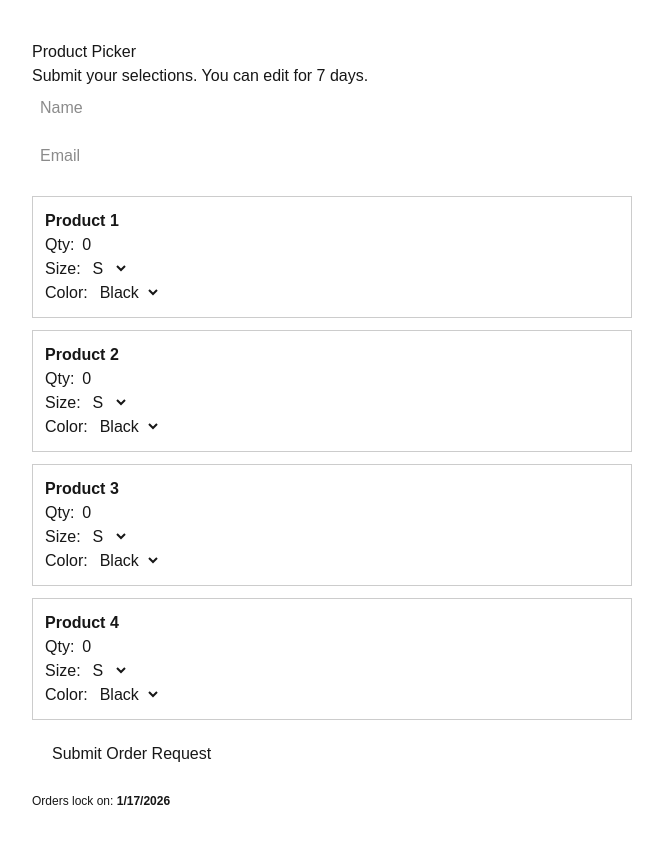
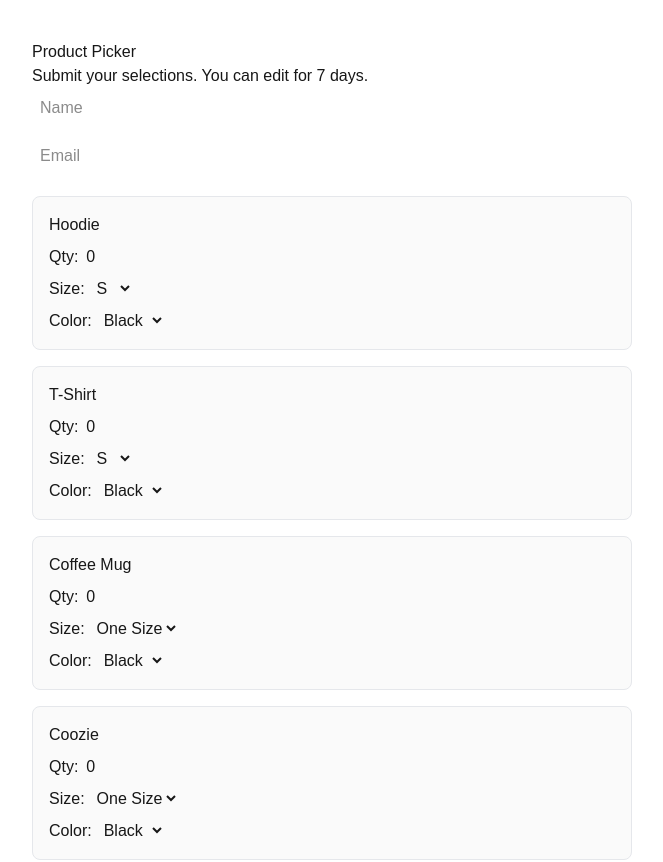
Before and after one commit to AlejandroD1999/product-picker, a Next.js app: page / in a window 1280 px wide. Shown: the top 862 px of the page, without its empty margins (308-971 px from the left). Built offline with nearby package versions, Linux system fonts and the light colour scheme.

Commit message:
Split products into qty/size/color columns and clean UI

```diff
--- a/app/api/orders/route.js
+++ b/app/api/orders/route.js
@@ -63,6 +63,7 @@ await sheets.spreadsheets.values.append({
     ]]
   }
 });
+
     return NextResponse.json({ ok: true });
   } catch (e) {
     console.error(e);
--- a/app/page.tsx
+++ b/app/page.tsx
@@ -10,10 +10,10 @@ type Product = {
 };
 
 const PRODUCTS: Product[] = [
-  { id: "p1", name: "Product 1", sizes: ["S", "M", "L", "XL"], colors: ["Black", "Green"] },
-  { id: "p2", name: "Product 2", sizes: ["S", "M", "L", "XL"], colors: ["Black", "Green"] },
-  { id: "p3", name: "Product 3", sizes: ["S", "M", "L", "XL"], colors: ["Black", "Green"] },
-  { id: "p4", name: "Product 4", sizes: ["S", "M", "L", "XL"], colors: ["Black", "Green"] },
+  { id: "p1", name: "Hoodie", sizes: ["S", "M", "L", "XL"], colors: ["Black", "Green"] },
+  { id: "p2", name: "T-Shirt", sizes: ["S", "M", "L", "XL"], colors: ["Black", "Green"] },
+  { id: "p3", name: "Coffee Mug", sizes: ["One Size"], colors: ["Black", "Green"] },
+  { id: "p4", name: "Coozie", sizes: ["One Size"], colors: ["Black", "Green"] },
 ];
 
 type LineItem = {
@@ -91,31 +91,41 @@ async function submit() {
         style={{ width: "100%", padding: 8, marginBottom: 20 }}
       />
 
-      {PRODUCTS.map(p => {
+{PRODUCTS.map((p) => {
   const item = items[p.id] ?? { qty: 0, size: p.sizes[0], color: p.colors[0] };
+
   return (
-          <div key={p.id} style={{ border: "1px solid #ccc", padding: 12, marginBottom: 12 }}>
-            <strong>{p.name}</strong>
+    <div
+      key={p.id}
+      style={{
+        border: "1px solid #e5e7eb",
+        borderRadius: 8,
+        padding: 16,
+        marginBottom: 16,
+        background: "#fafafa",
+      }}
+    >
+      <h3 style={{ marginBottom: 8 }}>{p.name}</h3>
 
-            <div>
+      <div style={{ marginBottom: 8 }}>
         Qty:
         <input
           type="number"
           min={0}
           value={item.qty}
-                onChange={e => updateItem(p, { qty: Number(e.target.value) })}
+          onChange={(e) => updateItem(p, { qty: Number(e.target.value) })}
           style={{ marginLeft: 8, width: 60 }}
         />
       </div>
 
-            <div>
+      <div style={{ marginBottom: 8 }}>
         Size:
         <select
           value={item.size}
-                onChange={e => updateItem(p, { size: e.target.value })}
+          onChange={(e) => updateItem(p, { size: e.target.value })}
           style={{ marginLeft: 8 }}
         >
-                {p.sizes.map(s => (
+          {p.sizes.map((s) => (
             <option key={s}>{s}</option>
           ))}
         </select>
@@ -125,10 +135,10 @@ async function submit() {
         Color:
         <select
           value={item.color}
-                onChange={e => updateItem(p, { color: e.target.value })}
+          onChange={(e) => updateItem(p, { color: e.target.value })}
           style={{ marginLeft: 8 }}
         >
-                {p.colors.map(c => (
+          {p.colors.map((c) => (
             <option key={c}>{c}</option>
           ))}
         </select>
```
Lines whose indentation alone changed are shown as unchanged.
